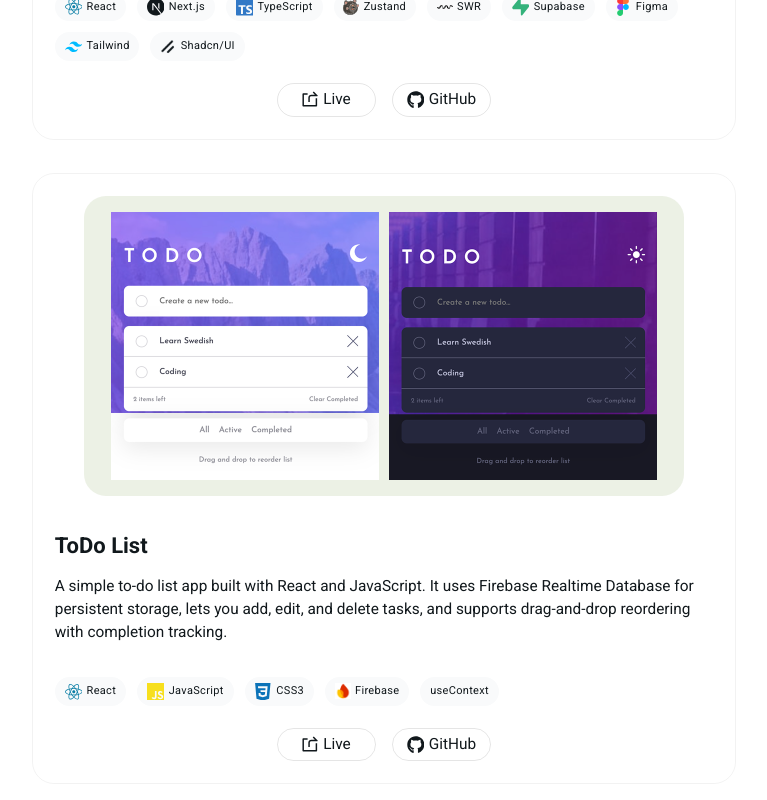
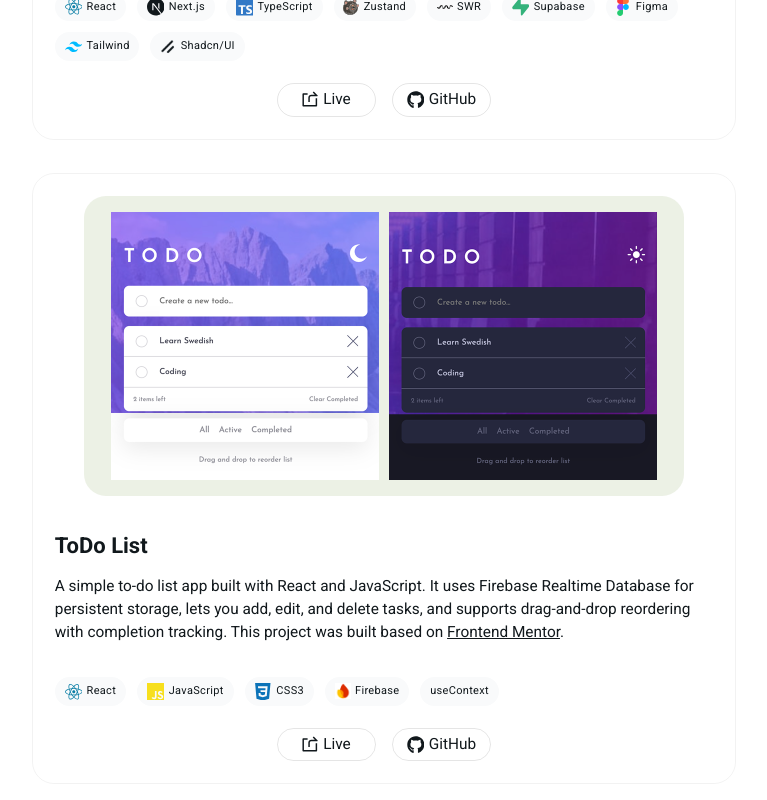
Before and after one commit to LilyCalico/portfolio-ver2, a Next.js app: page / in a window 1280 px wide. Shown: the part 2114-2914 px from the top of the page, without its empty margins (237-1004 px from the left). Built offline with nearby package versions, Linux system fonts and the light colour scheme.

Commit message:
feat: Update text

```diff
--- a/components/Projects.tsx
+++ b/components/Projects.tsx
@@ -1,16 +1,33 @@
 import { cn } from "features/lib/cn";
 import Image from "next/image";
 import Link from "next/link";
+import type { ReactNode } from "react";
 import { FaGithub } from "react-icons/fa";
 import { RiShareForwardBoxLine } from "react-icons/ri";
 import { ProjectsTechIcons } from "./ProjectsTechIcons";
 import SectionTitle from "./typography/SectionTitle";
 
-const PROJECT_LIST = [
+type Project = {
+  name: string;
+  description: ReactNode;
+  url: string;
+  github: string;
+  image: string;
+  techStack: string[];
+};
+
+const PROJECT_LIST: Project[] = [
   {
     name: "Trip Drop",
-    description:
-      "A collaborative travel planner where friends co-create itineraries in real time. Each itinerary renders on Google Maps, allowing users to visually confirm locations as they edit. I built the entire stack myself: design, frontend, backend, database, and secure authentication and authorization.",
+    description: (
+      <p>
+        A collaborative travel planner where friends co-create itineraries in
+        real time. Each itinerary renders on Google Maps, allowing users to
+        visually confirm locations as they edit. I built the entire stack
+        myself: design, frontend, backend, database, and secure authentication
+        and authorization.
+      </p>
+    ),
     url: "https://trip-drop.vercel.app/",
     github: "https://github.com/LilyCalico/trip-drop",
     image: "/img/tripdrop/demo-pic.png",
@@ -28,8 +45,21 @@ const PROJECT_LIST = [
   },
   {
     name: "ToDo List",
-    description:
-      "A simple to-do list app built with React and JavaScript. It uses Firebase Realtime Database for persistent storage, lets you add, edit, and delete tasks, and supports drag-and-drop reordering with completion tracking.",
+    description: (
+      <p>
+        A simple to-do list app built with React and JavaScript. It uses
+        Firebase Realtime Database for persistent storage, lets you add, edit,
+        and delete tasks, and supports drag-and-drop reordering with completion
+        tracking. This project was built based on{" "}
+        <a
+          href="https://www.frontendmentor.io/challenges/todo-app-Su1_KokOW"
+          className="underline hover:text-primary transition-colors duration-300"
+        >
+          Frontend Mentor
+        </a>
+        .
+      </p>
+    ),
     url: "https://todo-app-one-dusky.vercel.app/",
     github: "https://github.com/LilyCalico/to-do-app",
     image: "/img/todo/todo.png",
@@ -52,7 +82,7 @@ function ProjectCard({ project }: { project: (typeof PROJECT_LIST)[number] }) {
       />
       <div className="my-[3rem]">
         <h1 className="mb-[1.2rem] text-[2rem] font-bold">{project.name}</h1>
-        <p>{project.description}</p>
+        <div>{project.description}</div>
       </div>
 
       <div>
```
